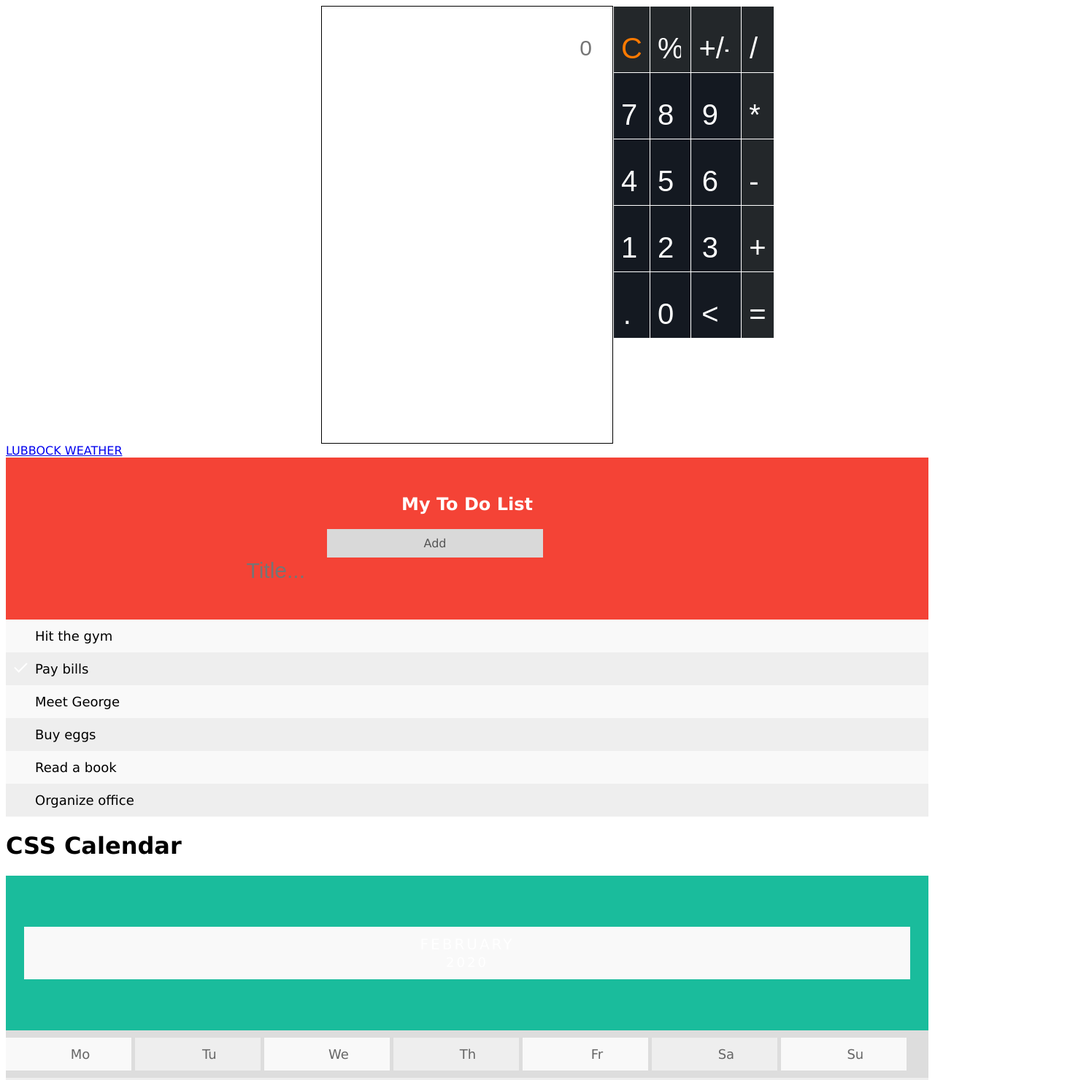
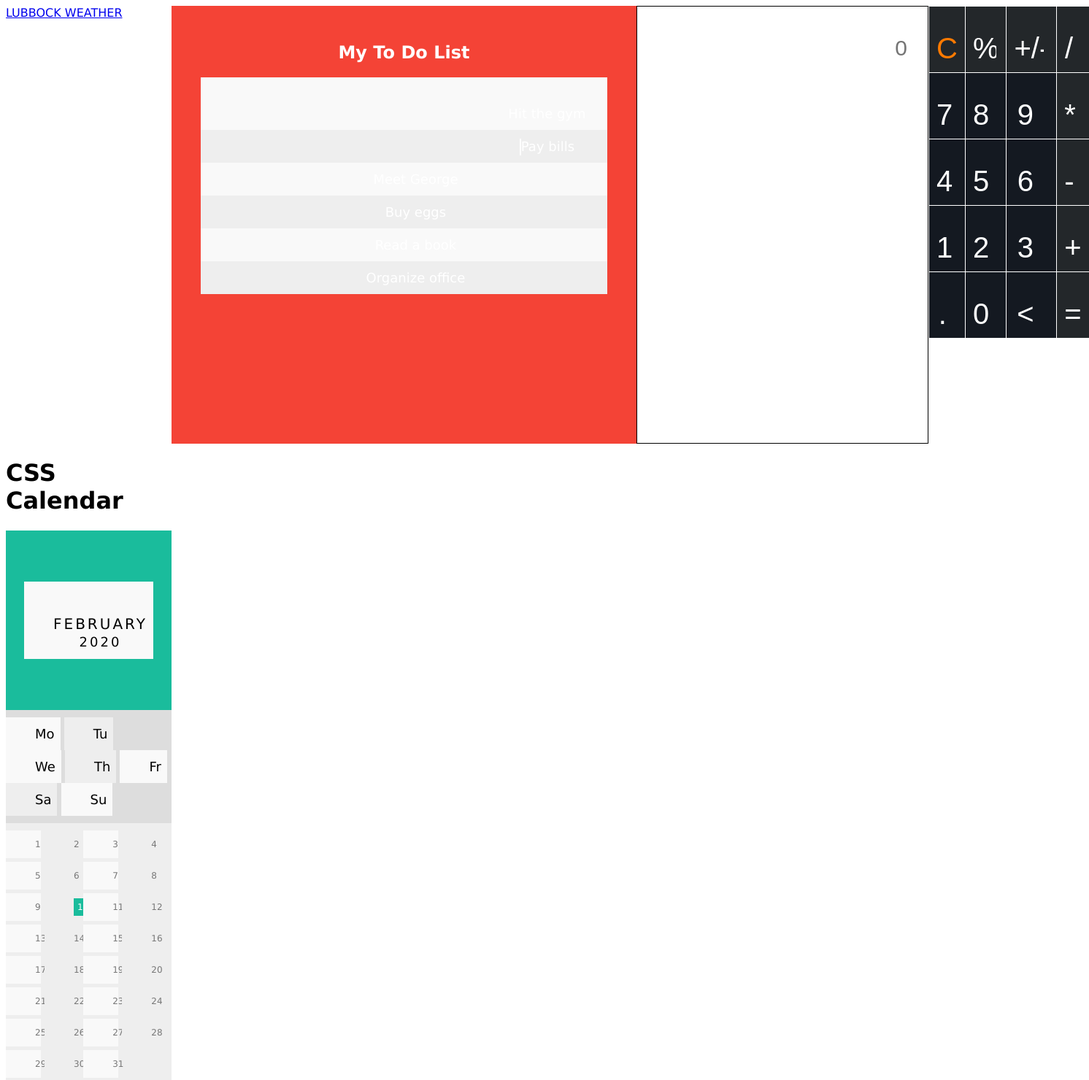
Before and after one commit to brance17/LCA_web101_Brance_Scott, a plain HTML site: page myPortfolio/src/dashboard.html in a window 1280 px wide. Shown: the top 1480 px of the page at 73% size, 1492 px wide, since content can reach past the window. Drawn offline with Linux system fonts and the light colour scheme; a script that the page names is missing.

Commit message:
Dashboard changes

```diff
--- a/myPortfolio/src/dashboard-style.css
+++ b/myPortfolio/src/dashboard-style.css
@@ -1,16 +1,18 @@
+ body{
+  display: grid;
+  grid-template-columns: 1fr 3fr 1fr;
+  grid-template-rows: 1fr 1fr 1fr;
+}
 /*Calculator*/
+
+
 .wrapper {
 
   display: grid;
-
   height: 600px;
-
-  grid-template-rows: 100px 1fr;
-
+  grid-template-rows: 100px .1fr;
   grid-template-columns: 1fr;
-
   grid-gap: 1px;
-
   }
 
  .buttons{
@@ -27,6 +29,8 @@ grid-gap: 1px;
 
 .container{
 
+  grid-column: 3/4;
+  grid-row: 1/2;
   width: 400px;
 
   Height:600px;
@@ -144,7 +148,6 @@ ul li:hover {
 
 ul li.checked::before{
   content: '';
-  position: absolute;
   border-color: #fff;
   border-style: solid;
   border-width: 0 2px 2px 0;
@@ -156,7 +159,6 @@ ul li.checked::before{
 }
 
 .close {
-  position: absolute;
   right: 0;
   top: 0;
   padding: 12px 16px 12px 16px;
@@ -207,8 +209,27 @@ input {
   background-color: #bbb;
 }
 
+/*weather widget*/
+
+.weatherwidget-io{
+  grid-column: 1/2;
+  grid-row: 1/2;
+  width: 225px;
+}
+
+/*To-Do List*/
+
+.mydiv{
+  grid-template-columns: 1/2;
+  grid-template-rows: 3/4;
+}
+
 /*Calendar*/
 
+.calendar{
+  grid-template-columns: 3/4;
+  grid-template-rows: 3/4;
+}
 * {box-sizing: border-box;}
 ul {list-style-type: none;}
 body {font-family: Verdana, sans-serif;}
@@ -226,7 +247,7 @@ body {font-family: Verdana, sans-serif;}
 }
 
 .month ul li {
-  color: white;
+  color: black;
   font-size: 20px;
   text-transform: uppercase;
   letter-spacing: 3px;
@@ -250,7 +271,7 @@ body {font-family: Verdana, sans-serif;}
 
 .weekdays li {
   display: inline-block;
-  width: 13.6%;
+  width: 13.6
   color: #666;
   text-align: center;
 }
@@ -276,3 +297,9 @@ body {font-family: Verdana, sans-serif;}
   background: #1abc9c;
   color: white !important
 }
+/*
+.greeting{
+  grid-template-columns: 2/3;
+  grid-template-rows: 2/3;
+}
+*/
--- a/myPortfolio/src/dashboard.html
+++ b/myPortfolio/src/dashboard.html
@@ -6,8 +6,9 @@
     <link rel="stylesheet" href="./dashboard-style.css" />
   </head>
   <body>
+
       <!--Calculator-->
-     <div class="container">
+     <div class="container"
          <form name="calulator"?
             <div class="wrapper">
                     <div class="inputArea">
@@ -82,6 +83,7 @@
      </div>
     </form>
 
+
     <!--weather widget weatherwidget.io-->
 
     <a class="weatherwidget-io" href="https://forecast7.com/en/33d58n101d86/lubbock/?unit=us" data-label_1="LUBBOCK" data-label_2="WEATHER" data-font="Arial Black" data-icons="Climacons Animated" data-mode="Current" data-theme="dark" >LUBBOCK WEATHER</a>
@@ -96,7 +98,6 @@
         <h2>My To Do List</h2>
         <input type="text" id="myInput" placeholder="Title...">
         <span onclick="newElement()" class="addBtn">Add</span>
-      </div>
 
       <ul id="myUL">
         <li>Hit the gym</li>
@@ -106,11 +107,12 @@
         <li>Read a book</li>
         <li>Organize office</li>
       </ul>
+     </div>
 
     <!--Calendar-->
 
+    <div class="calendar">
     <h1>CSS Calendar</h1>
-
     <div class="month">
   <ul>
     <li class="prev">&#10094;</li>
@@ -165,6 +167,10 @@
   <li>30</li>
   <li>31</li>
     </ul>
-    <!--Greeting-->
+</div>
+    <!--Greeting--
+    <div class="greeting">
         <p>Hello!</p>
+    </div>
+    <-->
   </body>
```
Lines whose indentation alone changed are shown as unchanged.
